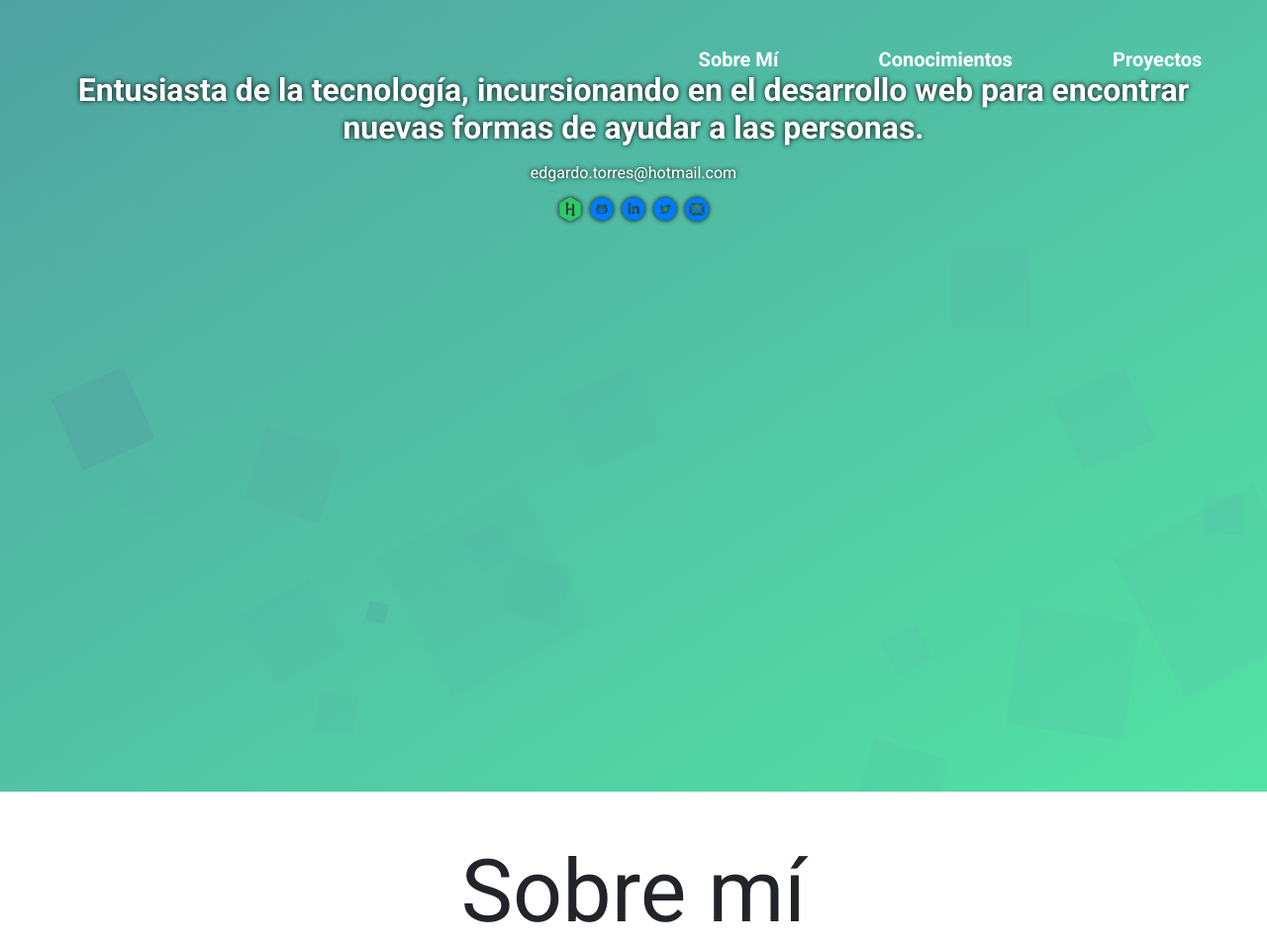
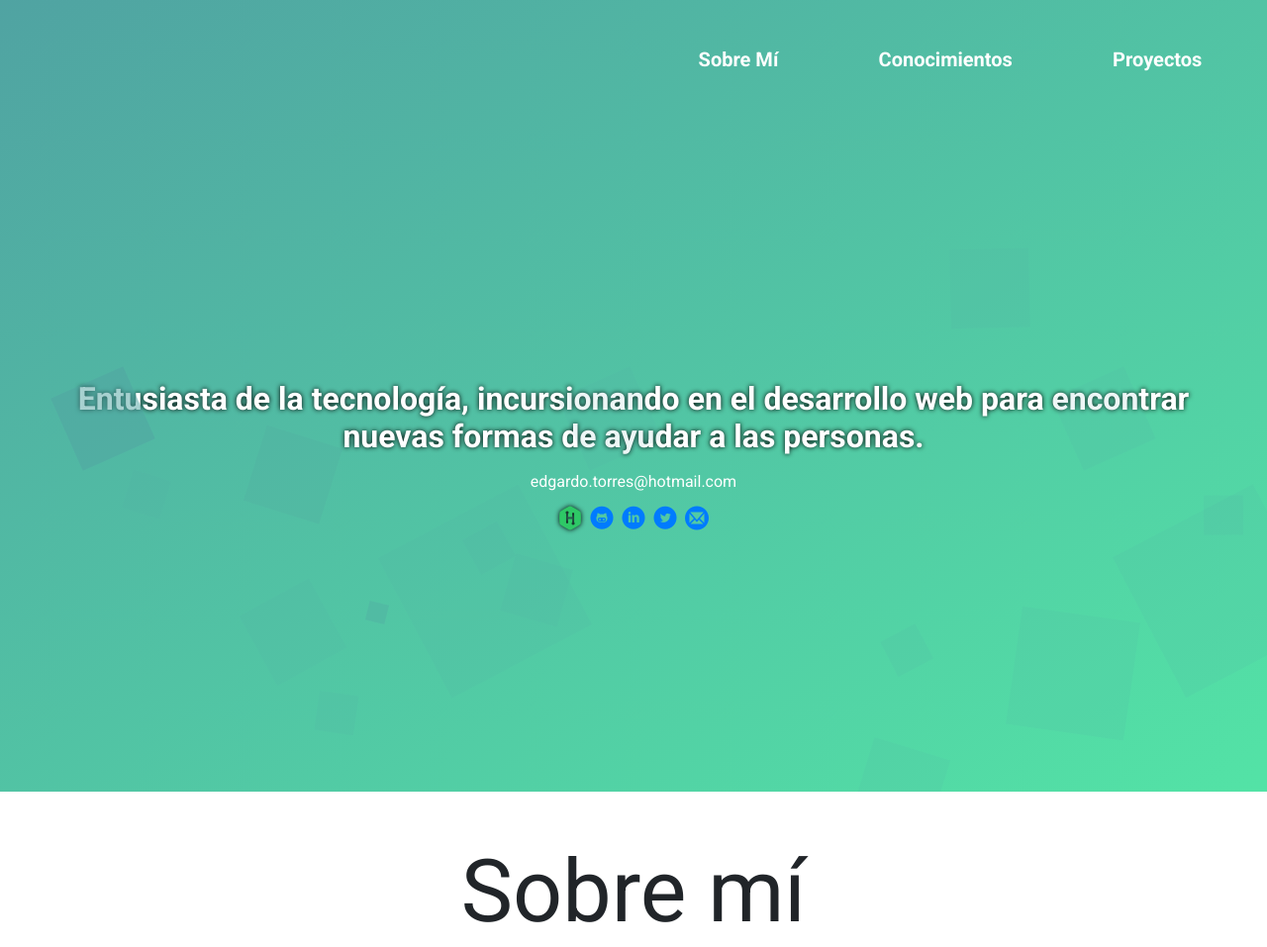
Before and after one commit to etvb/cv2019, a plain HTML site: page index.html in a window 1280 px wide. Shown: the top 957 px of the page at 99% size. Drawn offline with nearby package versions, Linux system fonts and the light colour scheme; files whose address does not match are found by name.

Commit message:
tipo de texto

```diff
--- a/index.html
+++ b/index.html
@@ -35,9 +35,9 @@
             </nav>
         </header>
 
-        <div class="container">
+        <div class="container h-100 d-flex">
             <!--fin-intro-->
-            <div class="row justify-content-center justify-content-lg-between align-items-center">
+            <div class="row align-items-center">
                 <!-- <div class="col-12 col-lg-6" data-aos="fade-right">
                     <div class="col-4 col-lg-6 m-auto">
                         <img class="img-fluid py-4 rounded-circle" src="./static/img/perfil.jpeg" alt="">
@@ -54,12 +54,12 @@
                 </div> -->
 
 
-                <div class="sm-movil text-center h2 colorText font-weight-bold textShadow " data-aos="fade-left">
-                    <p>Entusiasta de la tecnología, incursionando en el desarrollo web para encontrar nuevas
+                <div class="sm-movil text-center h2 colorText font-weight-bold" data-aos="fade-left">
+                    <p class="textShadow">Entusiasta de la tecnología, incursionando en el desarrollo web para encontrar nuevas
                         formas de ayudar a las personas.</p>
                     <h1 class="colorText text-center h6">edgardo.torres@hotmail.com</h1>
                     <nav class="nav justify-content-center ">
-                        <a class="nav-link active icon-hackerrank  h4 px-1" href="https://www.hackerrank.com/elkabal82" target="_blanck" ></a>
+                        <a class="nav-link active icon-hackerrank  h4 px-1 textShadow" href="https://www.hackerrank.com/elkabal82" target="_blanck" ></a>
                         <a class="nav-link icon-github-with-circle h4 px-1" href="https://github.com/etvb" target="_blanck"></a>
                         <a class="nav-link icon-linkedin-with-circle h4 px-1" href="https://www.linkedin.com/in/edgardo-torres-vanden-bouch-b2340718b/" target="_blanck"></a>
                         <!-- <a class="nav-link icon-twitter-with-circle" href="#" target="_blanck"></a> -->
```
